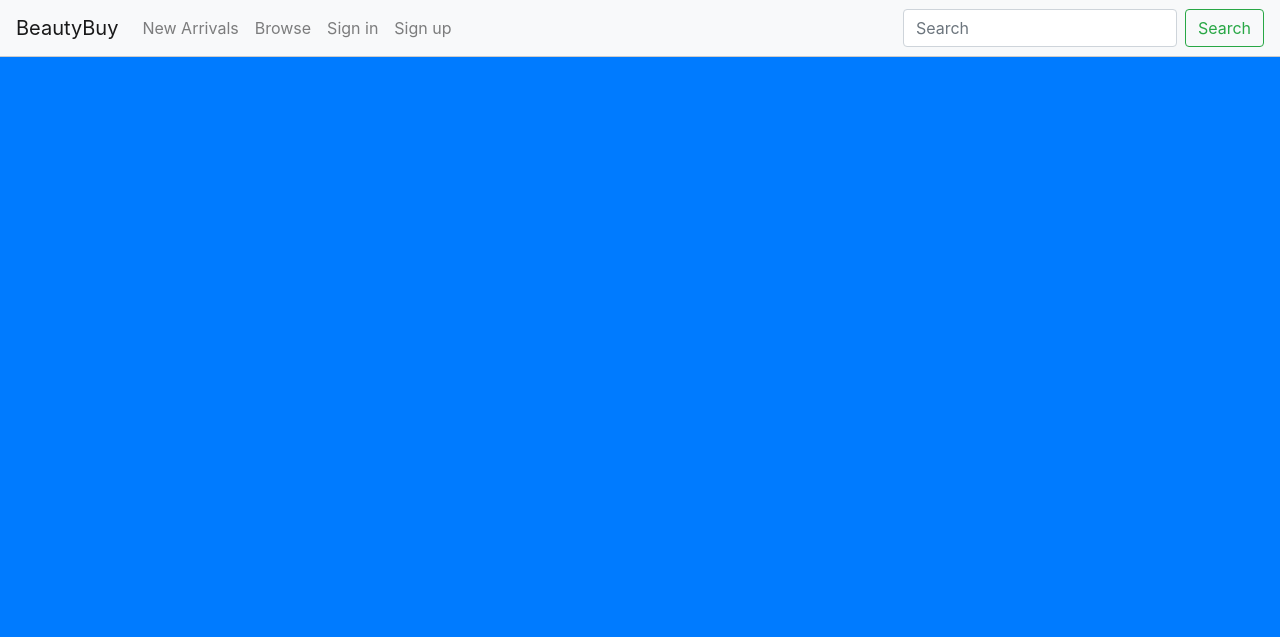
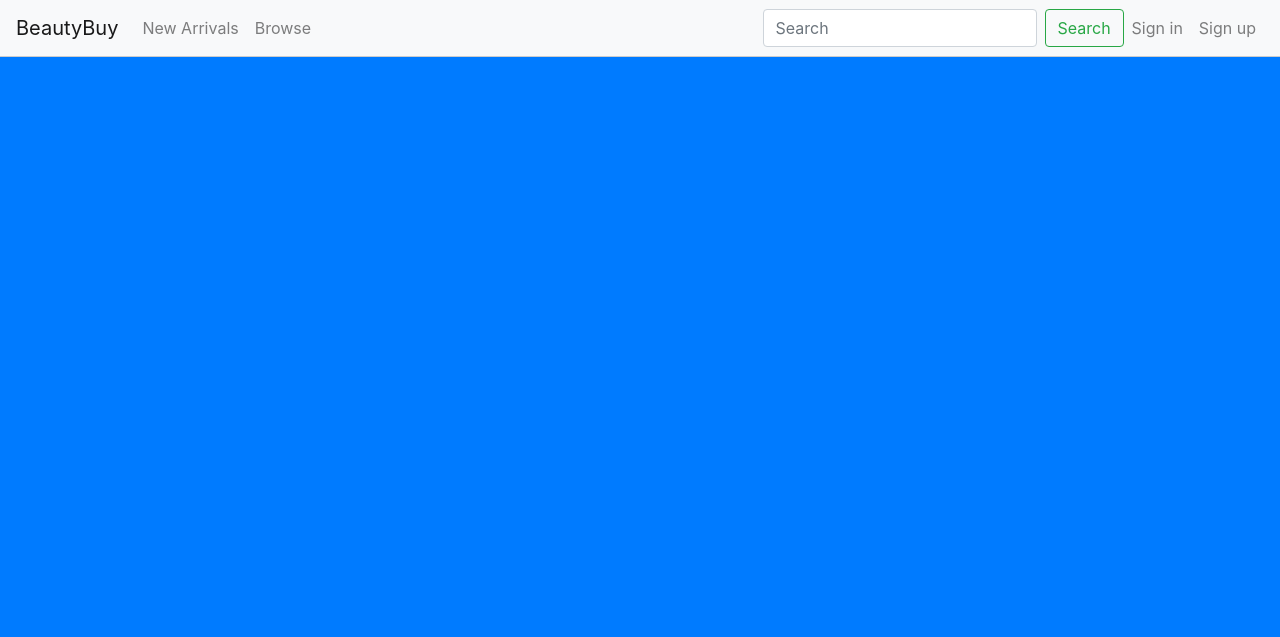
Before and after one commit to AlcornRyan/3172-ecommerce, a PHP site: page / in a window 1280 px wide; the page is wider, and only the part inside the window is pictured. Shown: the top 637 px of that part. Run offline with PHP 8.4, Linux system fonts and the light colour scheme; grey boxes are pictures that could not be loaded.

Commit message:
Moved sign in and sign up to the right side of the search bar

```diff
--- a/include/header.php
+++ b/include/header.php
@@ -18,12 +18,6 @@
       <li class="nav-item">
         <a class="nav-link" href="index.php?page=browse">Browse</a>
       </li>
-      <li class="nav-item">
-        <a class="nav-link" href="index.php?page=signin">Sign in</a>
-      </li>
-      <li class="nav-item">
-        <a class="nav-link" href="index.php?page=signup">Sign up</a>
-      </li>
     </ul>
 
     <!-- Search Bar & Button -->
@@ -32,6 +26,15 @@
       <button class="btn btn-outline-success my-2 my-sm-0" type="submit">Search</button>
     </form>
 
+    <ul class="nav navbar-nav navbar-right">
+      <li class="nav-item">
+        <a class="nav-link" href="index.php?page=signin">Sign in</a>
+      </li>
+      <li class="nav-item ">
+        <a class="nav-link" href="index.php?page=signup">Sign up</a>
+      </li>
+    </ul>
+
   </div>
 
 </nav>
```
